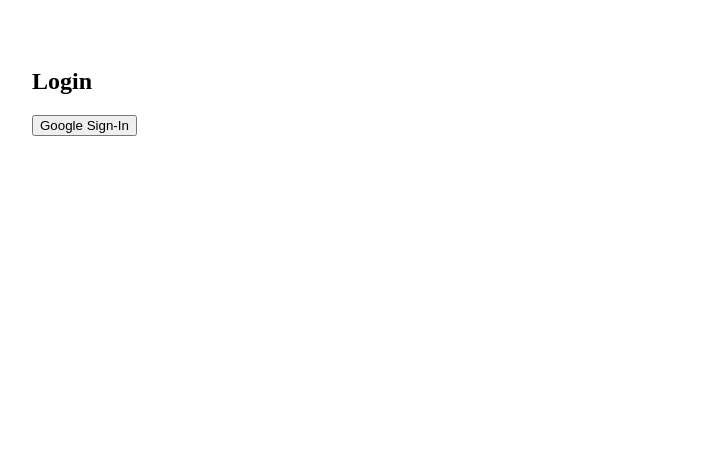
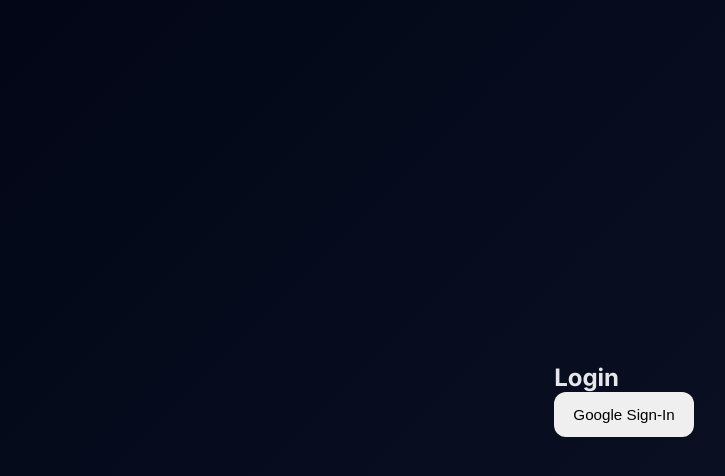
Before and after one commit to shubhamjatania17/finsage-ai, a React (Vite) app in the folder frontend/: page / in a window 1280 px wide. Shown: the top 476 px of the page, without its empty margins (16-741 px from the left). Built offline with nearby package versions, Linux system fonts and the light colour scheme.

Commit message:
minor html css styling changes

```diff
--- a/frontend/index.html
+++ b/frontend/index.html
@@ -3,10 +3,28 @@
   <head>
     <meta charset="UTF-8" />
     <meta name="viewport" content="width=device-width, initial-scale=1.0" />
+    <meta name="description" content="Finsage AI – Smart Personal Finance with Agentic AI" />
+    <meta name="theme-color" content="#0f172a" />
+
     <title>Finsage AI</title>
+
+    <!-- Global styles -->
+    <link rel="stylesheet" href="/styles.css" />
+
+    <!-- Fonts (clean & modern) -->
+    <link rel="preconnect" href="https://fonts.googleapis.com" />
+    <link rel="preconnect" href="https://fonts.gstatic.com" crossorigin />
+    <link
+      href="https://fonts.googleapis.com/css2?family=Inter:wght@300;400;500;600;700&display=swap"
+      rel="stylesheet"
+    />
   </head>
+
   <body>
+    <!-- App Mount Point -->
     <div id="root"></div>
+
+    <!-- Vite entry -->
     <script type="module" src="/src/main.jsx"></script>
   </body>
 </html>
--- /dev/null
+++ b/frontend/styles.css
@@ -0,0 +1,138 @@
+/* =========================
+   Global Reset
+========================= */
+* {
+  box-sizing: border-box;
+  margin: 0;
+  padding: 0;
+}
+
+/* =========================
+   Root Theme Variables
+========================= */
+:root {
+  --bg: #0f172a;          /* slate-900 */
+  --card: #111827;        /* gray-900 */
+  --text: #e5e7eb;        /* gray-200 */
+  --muted: #9ca3af;       /* gray-400 */
+  --primary: #38bdf8;     /* sky-400 */
+  --accent: #22c55e;      /* green-500 */
+  --danger: #ef4444;      /* red-500 */
+  --radius: 12px;
+  --shadow: 0 10px 30px rgba(0, 0, 0, 0.35);
+}
+
+/* =========================
+   Body
+========================= */
+html,
+body {
+  width: 100%;
+  height: 100%;
+  font-family: "Inter", system-ui, -apple-system, BlinkMacSystemFont, sans-serif;
+  background: linear-gradient(135deg, #020617, #0f172a);
+  color: var(--text);
+}
+
+/* =========================
+   Root Container
+========================= */
+#root {
+  min-height: 100vh;
+  display: flex;
+  align-items: center;
+  justify-content: center;
+}
+
+/* =========================
+   Card Layout
+========================= */
+.card {
+  background: var(--card);
+  border-radius: var(--radius);
+  padding: 2.5rem;
+  width: 100%;
+  max-width: 420px;
+  box-shadow: var(--shadow);
+  text-align: center;
+}
+
+.card h1,
+.card h2 {
+  font-weight: 600;
+  margin-bottom: 1rem;
+}
+
+.card p {
+  color: var(--muted);
+  margin-bottom: 2rem;
+  font-size: 0.95rem;
+}
+
+/* =========================
+   Buttons
+========================= */
+button {
+  width: 100%;
+  padding: 0.9rem 1.2rem;
+  border-radius: var(--radius);
+  border: none;
+  cursor: pointer;
+  font-size: 0.95rem;
+  font-weight: 500;
+  transition: all 0.2s ease;
+}
+
+button.primary {
+  background: var(--primary);
+  color: #020617;
+}
+
+button.primary:hover {
+  transform: translateY(-1px);
+  filter: brightness(1.05);
+}
+
+button.secondary {
+  background: transparent;
+  border: 1px solid var(--muted);
+  color: var(--text);
+}
+
+button.secondary:hover {
+  background: rgba(255, 255, 255, 0.05);
+}
+
+/* =========================
+   Links
+========================= */
+a {
+  color: var(--primary);
+  text-decoration: none;
+}
+
+a:hover {
+  text-decoration: underline;
+}
+
+/* =========================
+   Utility
+========================= */
+.mt-1 { margin-top: 0.5rem; }
+.mt-2 { margin-top: 1rem; }
+.mt-3 { margin-top: 1.5rem; }
+.mt-4 { margin-top: 2rem; }
+
+.text-muted {
+  color: var(--muted);
+  font-size: 0.9rem;
+}
+
+/* =========================
+   Responsive
+========================= */
+@media (max-width: 480px) {
+  .card {
+    padding: 2rem 1.5rem;
+  }
+}
```
